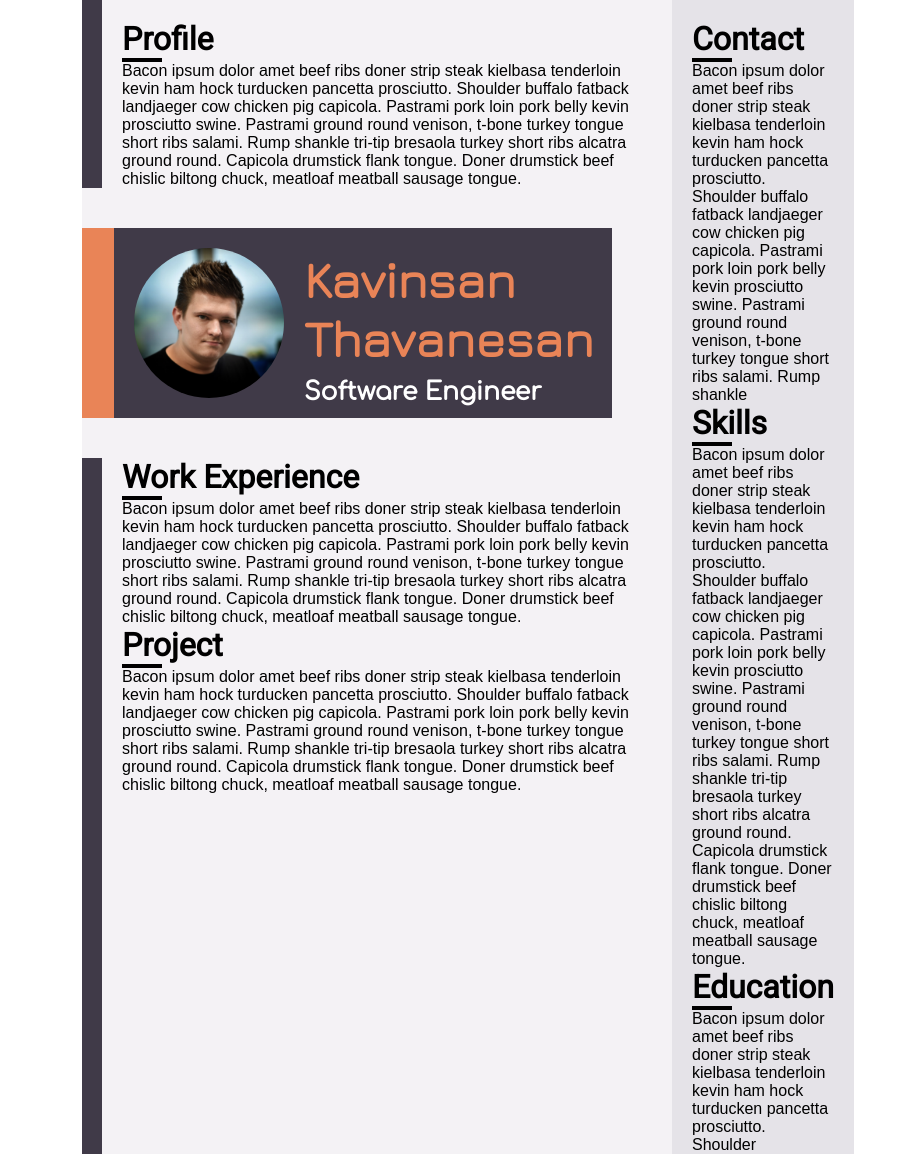
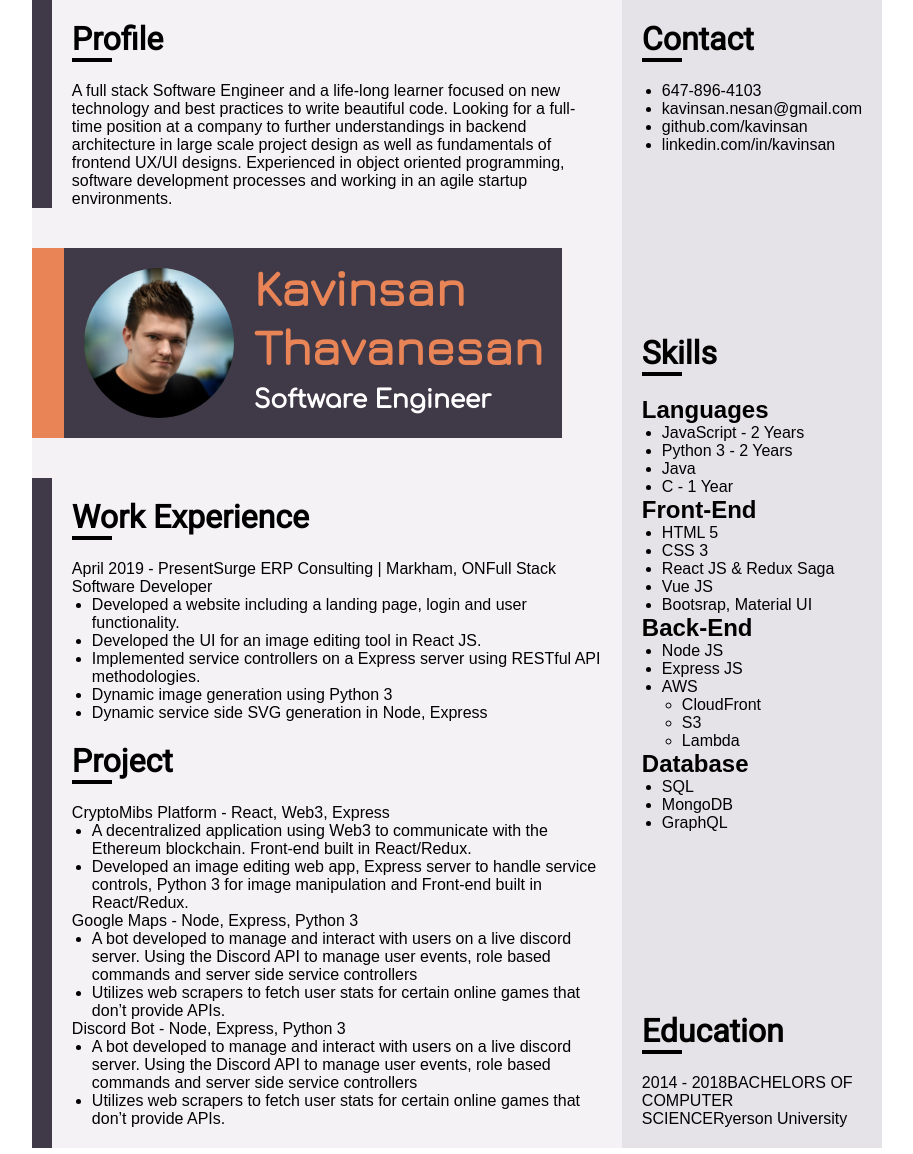
Before and after one commit to kavinsan/Portfolio-Webpage, a React (Create React App) app: page / in a window 1280 px wide. Shown: the whole page, without its empty margins (183-1096 px from the left). Built offline with nearby package versions, Linux system fonts and the light colour scheme; a web font is replaced by a local one.

Commit message:
Components

```diff
--- a/src/App.css
+++ b/src/App.css
@@ -1,12 +1,11 @@
-@import url('https://fonts.googleapis.com/css2?family=Anaheim&family=Comfortaa&family=Jura&family=Roboto&display=swap');
+@import url("https://fonts.googleapis.com/css2?family=Anaheim&family=Comfortaa&family=Jura&family=Roboto&display=swap");
 * {
   margin: 0;
   padding: 0;
 }
 
 h1.content-title {
-
-  font-family: 'Roboto', sans-serif;
+  font-family: "Roboto", sans-serif;
 }
 
 p.content {
@@ -22,17 +21,25 @@ p.content {
   display: flex;
   width: 750px;
   margin: 0 auto;
+  justify-content: center;
 }
 
 .LeftPanel {
   border-left: 20px solid rgb(64, 58, 72);
-  padding: 20px 20px 0px 20px;
-  background-color: rgb(244,242,245);
+  padding: 0px 20px 20px 20px;
+  background-color: rgb(244, 242, 245);
 }
 
 .RightPanel {
-  padding: 20px 20px 0px 20px;
-  background-color: rgb(229,227,232);
+  display: flex;
+  flex-direction: column;
+  justify-content: space-between;
+  padding: 0px 20px 20px 20px;
+  background-color: rgb(229, 227, 232);
+}
+
+ul {
+  padding-left: 20px;
 }
 
 .Portfolio {
--- a/src/App.js
+++ b/src/App.js
@@ -11,63 +11,126 @@ const App = (props) => {
       <div className="LeftPanel">
         <ContentTitle>Profile</ContentTitle>
         <Content>
-          Bacon ipsum dolor amet beef ribs doner strip steak kielbasa tenderloin
-          kevin ham hock turducken pancetta prosciutto. Shoulder buffalo fatback
-          landjaeger cow chicken pig capicola. Pastrami pork loin pork belly
-          kevin prosciutto swine. Pastrami ground round venison, t-bone turkey
-          tongue short ribs salami. Rump shankle tri-tip bresaola turkey short
-          ribs alcatra ground round. Capicola drumstick flank tongue. Doner
-          drumstick beef chislic biltong chuck, meatloaf meatball sausage
-          tongue.
+          A full stack Software Engineer and a life-long learner focused on new
+          technology and best practices to write beautiful code. Looking for a
+          full-time position at a company to further understandings in backend
+          architecture in large scale project design as well as fundamentals of
+          frontend UX/UI designs. Experienced in object oriented programming,
+          software development processes and working in an agile startup
+          environments.
         </Content>
         <PortfolioBlock />
         <ContentTitle>Work Experience</ContentTitle>
         <Content>
-          Bacon ipsum dolor amet beef ribs doner strip steak kielbasa tenderloin
-          kevin ham hock turducken pancetta prosciutto. Shoulder buffalo fatback
-          landjaeger cow chicken pig capicola. Pastrami pork loin pork belly
-          kevin prosciutto swine. Pastrami ground round venison, t-bone turkey
-          tongue short ribs salami. Rump shankle tri-tip bresaola turkey short
-          ribs alcatra ground round. Capicola drumstick flank tongue. Doner
-          drumstick beef chislic biltong chuck, meatloaf meatball sausage
-          tongue.
+          <span>April 2019 - Present</span>
+          <span>Surge ERP Consulting | Markham, ON</span>
+          <span>Full Stack Software Developer</span>
+          <ul>
+            <li>
+              Developed a website including a landing page, login and user
+              functionality.{" "}
+            </li>
+            <li>Developed the UI for an image editing tool in React JS. </li>
+            <li>
+              Implemented service controllers on a Express server using RESTful
+              API methodologies.{" "}
+            </li>
+            <li>Dynamic image generation using Python 3</li>
+            <li>Dynamic service side SVG generation in Node, Express</li>
+          </ul>
         </Content>
         <ContentTitle>Project</ContentTitle>
         <Content>
-          Bacon ipsum dolor amet beef ribs doner strip steak kielbasa tenderloin
-          kevin ham hock turducken pancetta prosciutto. Shoulder buffalo fatback
-          landjaeger cow chicken pig capicola. Pastrami pork loin pork belly
-          kevin prosciutto swine. Pastrami ground round venison, t-bone turkey
-          tongue short ribs salami. Rump shankle tri-tip bresaola turkey short
-          ribs alcatra ground round. Capicola drumstick flank tongue. Doner
-          drumstick beef chislic biltong chuck, meatloaf meatball sausage
-          tongue.
+          <div>CryptoMibs Platform - React, Web3, Express</div>
+          <ul>
+            <li>
+              A decentralized application using Web3 to communicate with the
+              Ethereum blockchain. Front-end built in React/Redux.
+            </li>
+            <li>
+              Developed an image editing web app, Express server to handle
+              service controls, Python 3 for image manipulation and Front-end
+              built in React/Redux.
+            </li>
+          </ul>
+          <div>Google Maps - Node, Express, Python 3</div>
+          <ul>
+            <li>
+              A bot developed to manage and interact with users on a live
+              discord server. Using the Discord API to manage user events, role
+              based commands and server side service controllers
+            </li>
+            <li>
+              Utilizes web scrapers to fetch user stats for certain online games
+              that don’t provide APIs.
+            </li>
+          </ul>
+          <div>Discord Bot - Node, Express, Python 3</div>
+          <ul>
+            <li>
+              A bot developed to manage and interact with users on a live
+              discord server. Using the Discord API to manage user events, role
+              based commands and server side service controllers
+            </li>
+            <li>
+              Utilizes web scrapers to fetch user stats for certain online games
+              that don’t provide APIs.
+            </li>
+          </ul>
         </Content>
       </div>
       <div className="RightPanel">
-        <ContentTitle>Contact</ContentTitle>
         <Content>
-          Bacon ipsum dolor amet beef ribs doner strip steak kielbasa tenderloin
-          kevin ham hock turducken pancetta prosciutto. Shoulder buffalo fatback
-          landjaeger cow chicken pig capicola. Pastrami pork loin pork belly
-          kevin prosciutto swine. Pastrami ground round venison, t-bone turkey
-          tongue short ribs salami. Rump shankle
+          <ContentTitle>Contact</ContentTitle>
+          <div>
+            <ul>
+              <li>647-896-4103</li>
+              <li>kavinsan.nesan@gmail.com</li>
+              <li>github.com/kavinsan</li>
+              <li>linkedin.com/in/kavinsan</li>
+            </ul>
+          </div>
         </Content>
-        <ContentTitle>Skills</ContentTitle>
         <Content>
-          Bacon ipsum dolor amet beef ribs doner strip steak kielbasa tenderloin
-          kevin ham hock turducken pancetta prosciutto. Shoulder buffalo fatback
-          landjaeger cow chicken pig capicola. Pastrami pork loin pork belly
-          kevin prosciutto swine. Pastrami ground round venison, t-bone turkey
-          tongue short ribs salami. Rump shankle tri-tip bresaola turkey short
-          ribs alcatra ground round. Capicola drumstick flank tongue. Doner
-          drumstick beef chislic biltong chuck, meatloaf meatball sausage
-          tongue.
+          <ContentTitle>Skills</ContentTitle>
+          <h2>Languages</h2>
+          <ul>
+            <li>JavaScript - 2 Years</li>
+            <li>Python 3 - 2 Years</li>
+            <li>Java</li>
+            <li>C - 1 Year</li>
+          </ul>
+          <h2>Front-End</h2>
+          <ul>
+            <li>HTML 5</li>
+            <li>CSS 3</li>
+            <li>React JS &amp; Redux Saga</li>
+            <li>Vue JS</li>
+            <li>Bootsrap, Material UI</li>
+          </ul>
+          <h2>Back-End</h2>
+          <ul>
+            <li>Node JS</li>
+            <li>Express JS</li>
+            <li>AWS</li>
+            <ul>
+              <li>CloudFront</li>
+              <li>S3</li>
+              <li>Lambda</li>
+            </ul>
+          </ul>
+          <h2>Database</h2>
+          <ul>
+            <li>SQL</li>
+            <li>MongoDB</li>
+            <li>GraphQL</li>
+          </ul>
         </Content>
-        <ContentTitle>Education</ContentTitle>
         <Content>
-          Bacon ipsum dolor amet beef ribs doner strip steak kielbasa tenderloin
-          kevin ham hock turducken pancetta prosciutto. Shoulder
+          <ContentTitle>Education</ContentTitle>
+          <span>2014 - 2018</span>
+          <span>BACHELORS OF COMPUTER SCIENCE</span>
+          <span>Ryerson University</span>
         </Content>
       </div>
     </div>
--- a/src/components/contentTitle/styles.css
+++ b/src/components/contentTitle/styles.css
@@ -1,5 +1,9 @@
+div.title-underline {
+  width: 40px;
+  border-top: 4px solid black;
+}
 
-div.title-underline {
-    width: 40px;
-    border-top: 4px solid black;
+.title-container {
+  padding-top: 20px;
+  padding-bottom: 20px;
 }
--- a/src/components/portfolioBlock/styles.css
+++ b/src/components/portfolioBlock/styles.css
@@ -30,7 +30,7 @@
 .portfolio-title-container {
   display: flex;
   flex-direction: column;
-  align-self: center;
+  align-self: flex-start;
 }
 
 .portfolio-title-container #portfolio-name {
```
